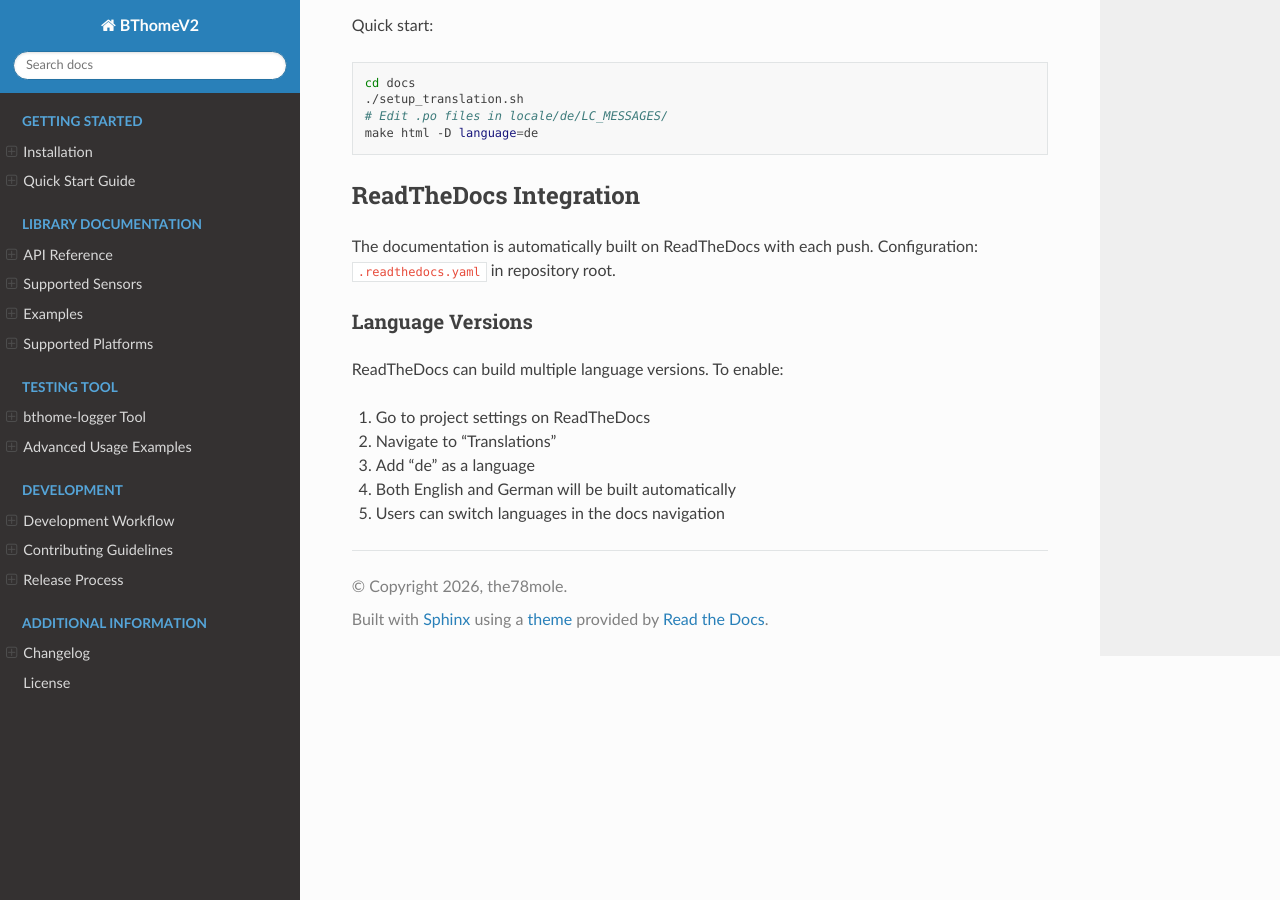
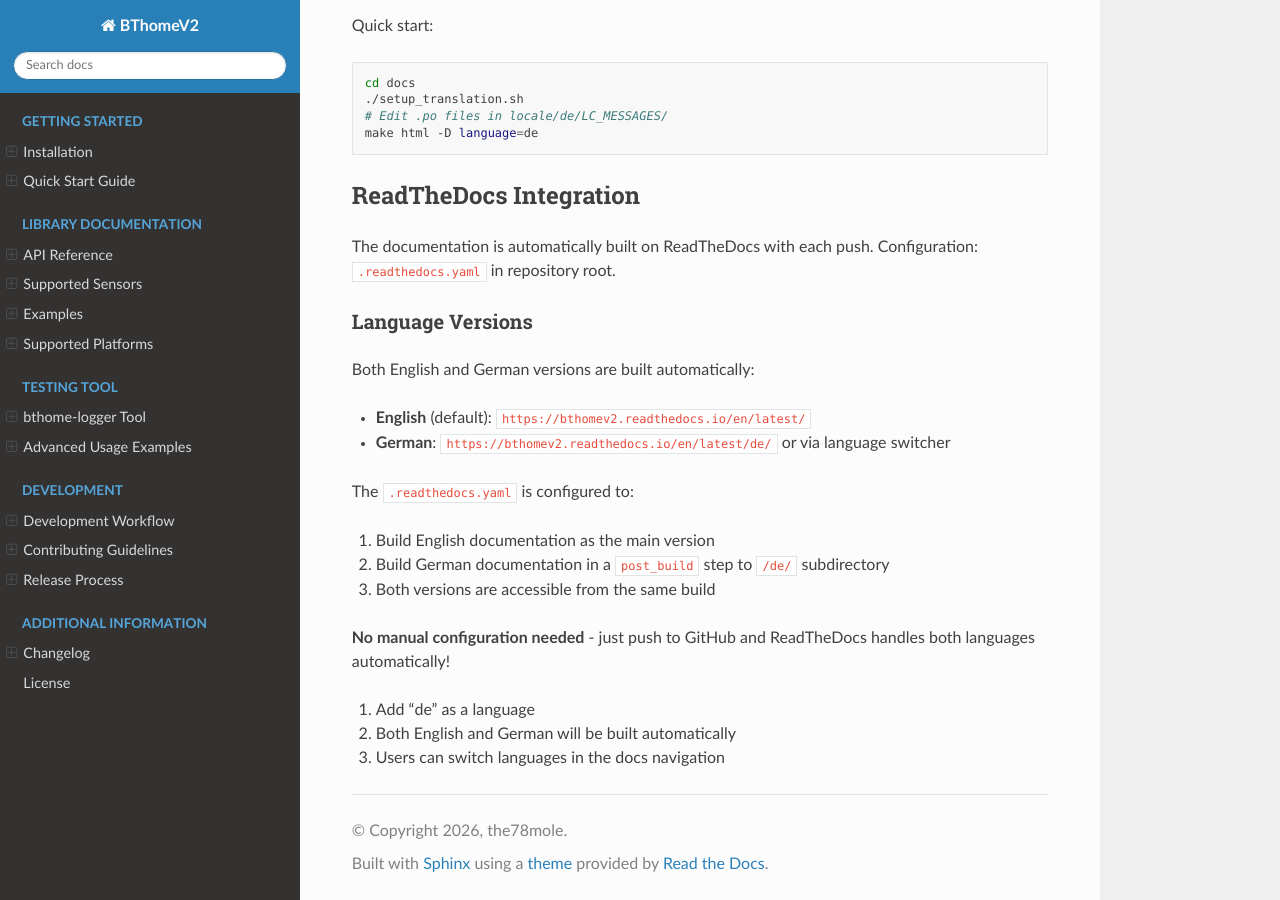
Before and after one commit to the78mole/bthomev2, a Sphinx documentation site: the page built from docs/README.md, in a window 1280 px wide and 900 px high, scrolled down 1981 px. Built offline with Sphinx 7.4.7 and the Read the Docs theme 3.1.0, drawn with Linux system fonts in a browser that asks for light colours.

Commit message:
feat: Add German language support and documentation build configuration

```diff
--- a/docs/README.md
+++ b/docs/README.md
@@ -104,10 +104,20 @@ Configuration: `.readthedocs.yaml` in repository root.
 
 ### Language Versions
 
-ReadTheDocs can build multiple language versions. To enable:
+Both English and German versions are built automatically:
 
-1. Go to project settings on ReadTheDocs
-2. Navigate to "Translations"
-3. Add "de" as a language
-4. Both English and German will be built automatically
-5. Users can switch languages in the docs navigation
+- **English** (default): `https://bthomev2.readthedocs.io/en/latest/`
+- **German**: `https://bthomev2.readthedocs.io/en/latest/de/` or via language switcher
+
+The `.readthedocs.yaml` is configured to:
+
+1. Build English documentation as the main version
+2. Build German documentation in a `post_build` step to `/de/` subdirectory
+3. Both versions are accessible from the same build
+
+**No manual configuration needed** - just push to GitHub and ReadTheDocs
+handles both languages automatically!
+
+1. Add "de" as a language
+2. Both English and German will be built automatically
+3. Users can switch languages in the docs navigation
--- /dev/null
+++ b/docs/_templates/language_switcher.html
@@ -0,0 +1,25 @@
+{# Language switcher for ReadTheDocs theme #}
+{% if current_language %}
+<div class="rst-other-versions">
+  <div class="injected">
+    <dl>
+      <dt>{{ _('Languages') }}</dt>
+      {% for lang_code, lang_name in languages %}
+        {% if lang_code == current_language %}
+          <dd class="rtd-current-item">
+            <strong>{{ lang_name }}</strong>
+          </dd>
+        {% else %}
+          <dd>
+            {% if lang_code == 'en' %}
+              <a href="{{ pathto('/', 1)|replace('/de/', '/') }}">{{ lang_name }}</a>
+            {% else %}
+              <a href="{{ pathto('/', 1)|replace('/', '/de/') }}">{{ lang_name }}</a>
+            {% endif %}
+          </dd>
+        {% endif %}
+      {% endfor %}
+    </dl>
+  </div>
+</div>
+{% endif %}
```
Also changed, not shown: .readthedocs.yaml.
